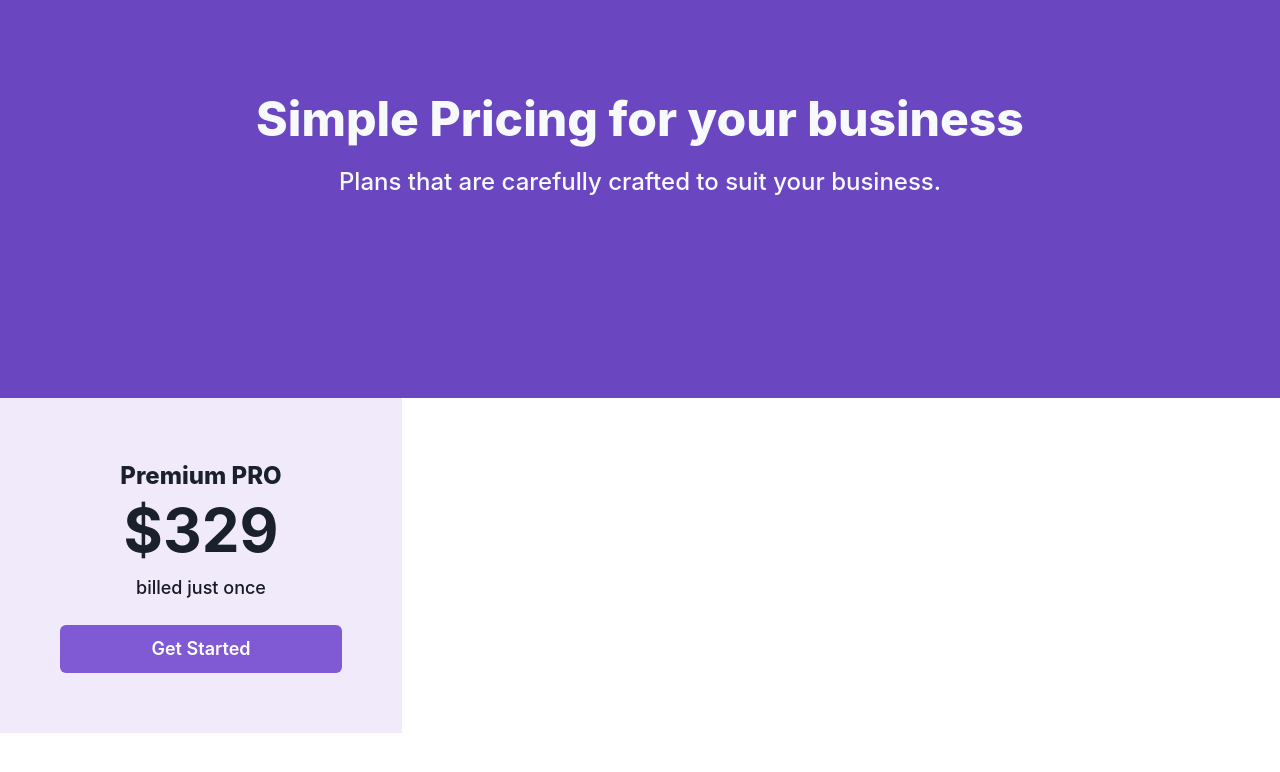
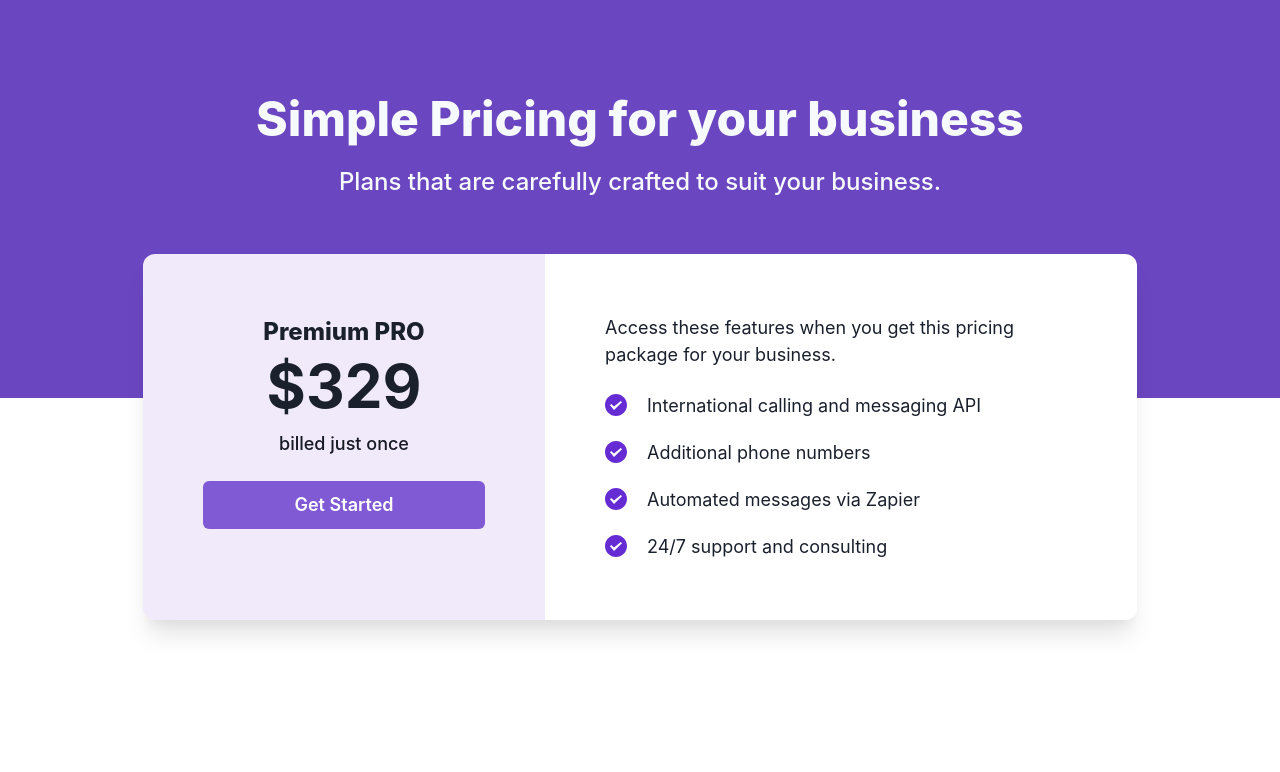
Before and after one commit to hirashoaib/nextjs-price-ui, a Next.js app: page / in a window 1280 px wide. Shown: the top 772 px of the page. Built offline with nearby package versions, Linux system fonts and the light colour scheme.

Commit message:
Added Details Section

```diff
--- /dev/null
+++ b/icons/Icons.tsx
@@ -0,0 +1,20 @@
+import React from "react";
+
+export function CheckIcon() {
+  return (
+    <svg
+      width="22"
+      height="22"
+      viewBox="0 0 22 22"
+      fill="none"
+      xmlns="http://www.w3.org/2000/svg"
+    >
+      <path
+        fill-rule="evenodd"
+        clip-rule="evenodd"
+        d="M11 22C17.0751 22 22 17.0751 22 11C22 4.92487 17.0751 0 11 0C4.92487 0 0 4.92487 0 11C0 17.0751 4.92487 22 11 22ZM6.2 10.0857L5 11.3714L9 16L17 8.28571L15.8 7L9 12.4L6.2 10.0857Z"
+        fill="#652CD3"
+      />
+    </svg>
+  );
+}
--- a/pages/components/Header.tsx
+++ b/pages/components/Header.tsx
@@ -3,8 +3,9 @@
 
 export const Header = () => {
   return (
+    <Box pb="112px" as="section">
       <Box
-      as="section"
+
         color="#F7FAFC"
         bg="#6B46C1"
         pt="90px"
@@ -12,12 +13,12 @@
         px="32px"
       >
         <Heading fontWeight="800" fontSize="48px">
-        {" "}
           Simple Pricing for your business
         </Heading>
         <Text fontWeight="500" fontSize="24px" pt="16px">
           Plans that are carefully crafted to suit your business.
         </Text>
       </Box>
+    </Box>
   );
 };
--- a/pages/components/Pricing.tsx
+++ b/pages/components/Pricing.tsx
@@ -1,18 +1,65 @@
-import { Box,Button,Flex, Heading, Text } from '@chakra-ui/react'
-import React from 'react'
+import {
+  Box,
+  Button,
+  Flex,
+  Heading,
+  HStack,
+  Icon,
+  Stack,
+  StackProps,
+  Text,
+} from "@chakra-ui/react";
+import React from "react";
+import { CheckIcon } from "../../icons/Icons";
 
+export const ListItem = (props: StackProps) => {
+  const { children, ...rest } = props;
+  return (
+    <HStack as="li" spacing="20px" {...rest}>
+      <Icon as={CheckIcon} w="22px" h="22px" />
+      <Text>{children}</Text>
+    </HStack>
+  );
+};
 export const Pricing = () => {
   return (
-    <Box>
-        <Flex>
-            <Box bg="#F0EAFB" p="60px">
-                <Text fontSize="24px" fontWeight="800">Premium PRO</Text>
-                <Heading as="h3" fontSize="60px">$329</Heading>
-                <Text color="#171923" fontSize="18px" fontWeight="500" mt="8px">billed just once</Text>
-                <Button colorScheme="purple" size="lg" w="282px" mt="24px">Get Started</Button>
-            </Box>
-            <Box></Box>
-        </Flex>
+    <Box
+      maxW="994px"
+      margin="auto"
+      mt="-256px"
+      borderRadius="12px"
+      overflow="hidden"
+      boxShadow='0px 20px 25px -5px rgba(0, 0, 0, 0.1), 0px 10px 10px -5px rgba(0, 0, 0, 0.04)'
+    >
+      <Flex>
+        <Box bg="#F0EAFB" p="60px">
+          <Text fontSize="24px" fontWeight="800">
+            Premium PRO
+          </Text>
+          <Heading as="h3" fontSize="60px">
+            $329
+          </Heading>
+          <Text color="#171923" fontSize="18px" fontWeight="500" mt="8px">
+            billed just once
+          </Text>
+          <Button colorScheme="purple" size="lg" w="282px" mt="24px">
+            Get Started
+          </Button>
+        </Box>
+        <Box p="60px" fontSize="18px" bg="white">
+          <Text textAlign="left">
+            {" "}
+            Access these features when you get this pricing package for your
+            business.
+          </Text>
+          <Stack as="ul" spacing="20px" pt="24px">
+            <ListItem> International calling and messaging API</ListItem>
+            <ListItem> Additional phone numbers</ListItem>
+            <ListItem> Automated messages via Zapier</ListItem>
+            <ListItem>24/7 support and consulting</ListItem>
+          </Stack>
+        </Box>
+      </Flex>
     </Box>
-  )
-}
+  );
+};
```
Lines whose indentation alone changed are shown as unchanged.
